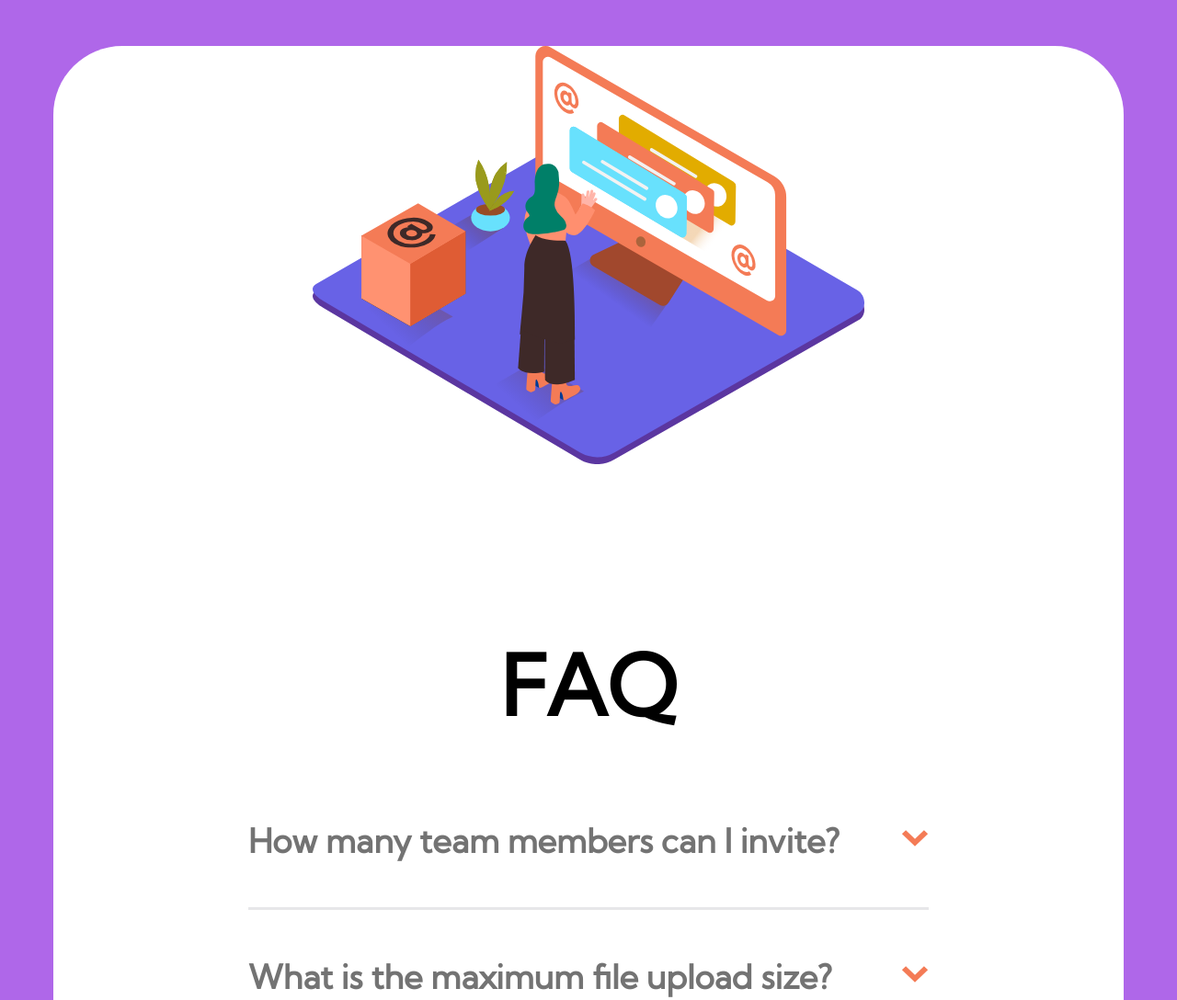
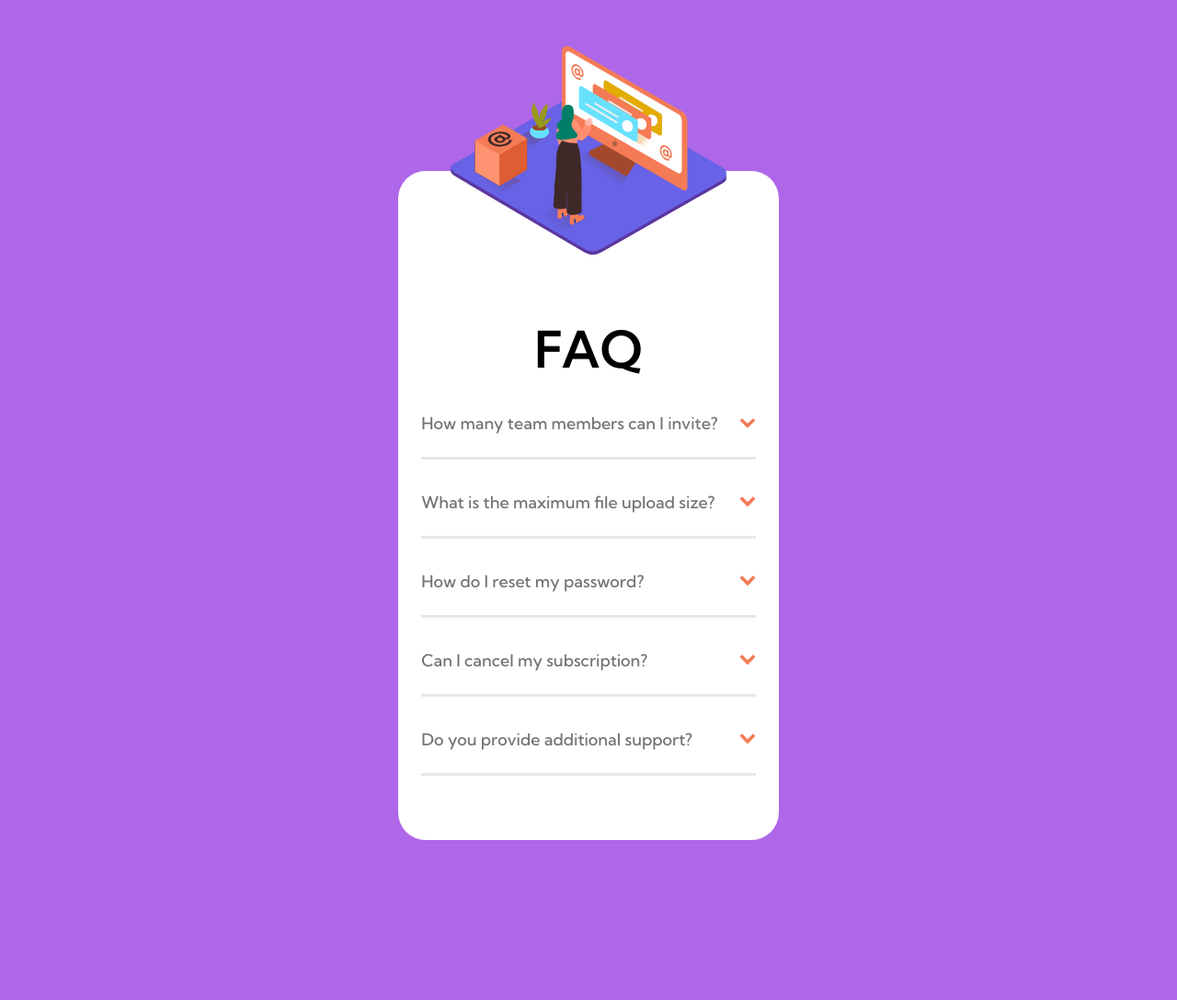
Before and after one commit to victor-oli1999/Frontend-Mentor, a plain HTML site: page Newbie/2) FAQ Accordion card/index.html in a window 1280 px wide. Shown: the top 1088 px of the page at 92% size. Drawn offline with Linux system fonts and the light colour scheme.

Commit message:
Ajuste HTML e reconfiguração CSS.

```diff
--- a/Newbie/2) FAQ Accordion card/faq.js
+++ /dev/null
@@ -1,15 +0,0 @@
-// Reveal Event
-
-const revealBtn = document.querySelector('.reveal-btn');
-
-const hiddenAccordion = document.querySelector('.accordion-hidden');
-
-function revealContent {
-    if(hiddenAccordion.classList.contains('.reveal-btn')) {
-        hiddenAccordion.classList.remove('.reveal-btn')
-    } else {
-        hiddenAccordion.classList.add('.reveal-btn')
-    }
-}
-
-revealBtn.addEventListener('click', revealContent);
--- a/Newbie/2) FAQ Accordion card/index.html
+++ b/Newbie/2) FAQ Accordion card/index.html
@@ -1,23 +1,28 @@
 <!DOCTYPE html>
-<html>
+<html lang="en">
 <head>
-        <link rel="stylesheet" href="styles.css">
+    <meta charset="UTF-8">
+    <meta http-equiv="X-UA-Compatible" content="IE=edge">
+    <meta name="viewport" content="width=device-width, initial-scale=1.0">
     <link rel="preconnect" href="https://fonts.googleapis.com">
 <link rel="preconnect" href="https://fonts.gstatic.com" crossorigin>
-        <link href="https://fonts.googleapis.com/css2?family=Kumbh+Sans&family=Roboto+Slab&display=swap" rel="stylesheet">
+<link href="https://fonts.googleapis.com/css2?family=Kumbh+Sans:wght@400;500;600&display=swap" rel="stylesheet">
+    <link rel="stylesheet" href="styles.css">
+    <script type = "text/javascript" src = "faq.js"></script>
+    <title>FAQ Accordion</title>
 </head>
 
 <body>
-    <section id="card">
-        <section id="image">
+<section class="card">
+    <section class="image">
         <img src="img/illustration-woman-online-mobile.svg">
     </section>
-        <section id="content">
+    <section class="content">
         <h1>FAQ</h1>
-            <article class="accordion">
+        <article class="accordion" onclick="revealContent()">
             <div class="accordion-top">
                 <h2>How many team members can I invite?</h2>
-                <button class="reveal-btn arrow"><img src="img/icon-arrow-down.svg"></button>
+                <img src="img/icon-arrow-down.svg" class="arrow">
             </div>
             <div class="accordion-hidden">
                 <p>No more than 2GB. All files in your account must fit your allotted storage space.</p>
@@ -27,7 +32,7 @@
         <article class="accordion">
         <div class="accordion-top">
             <h2>What is the maximum file upload size?</h2>
-                <button class="arrow reveal-btn"><img src="img/icon-arrow-down.svg"></button>
+            <img src="img/icon-arrow-down.svg" class="arrow">
         </div>
             <div class="accordion-hidden">
                 <p>No more than 2GB. All files in your account must fit your allotted storage space.</p>
@@ -36,7 +41,7 @@
         <article class="accordion">
         <div class="accordion-top">
             <h2>How do I reset my password?</h2>
-                <button class="arrow reveal-btn"><img src="img/icon-arrow-down.svg"></button>
+            <img src="img/icon-arrow-down.svg" class="arrow">
         </div>
             <div class="accordion-hidden">
                 <p>No more than 2GB. All files in your account must fit your allotted storage space.</p>
@@ -45,7 +50,7 @@
         <article class="accordion">
         <div class="accordion-top">
             <h2>Can I cancel my subscription?</h2>
-                <button class="arrow reveal-btn"><img src="img/icon-arrow-down.svg"></button>
+            <img src="img/icon-arrow-down.svg" class="arrow">
         </div>
             <div class="accordion-hidden">
                 <p>No more than 2GB. All files in your account must fit your allotted storage space.</p>
@@ -54,7 +59,7 @@
         <article class="accordion">
         <div class="accordion-top">
             <h2>Do you provide additional support?</h2>
-                <button class="arrow reveal-btn"><img src="img/icon-arrow-down.svg"></button>
+            <img src="img/icon-arrow-down.svg" class="arrow">
         </div>
             <div class="accordion-hidden">
                 <p>No more than 2GB. All files in your account must fit your allotted storage space.</p>
@@ -62,6 +67,5 @@
         </article>
     </section>
 </section>
-    <script src="faq.js"></script>
 </body>
 </html>
--- a/Newbie/2) FAQ Accordion card/styles.css
+++ b/Newbie/2) FAQ Accordion card/styles.css
@@ -1,18 +1,47 @@
+body {
+    background: hsl(273, 75%, 66%);
+    font-family: 'Kumbh Sans', sans-serif;
+}
+h1 {
+    font-size: 55px;
+    margin: 40px 0 0 0;
+    text-align: center;
+}
+h2 {
+    color: rgb(115, 115, 115);
+    font-size: 18px;
+    font-weight: 500;
+}
+
+/* ACCORDION */
+.card {
+    align-items: center;
+    display: flex;
+    flex-direction: column;
+    margin: 50px 25px 250px 25px;
+}
+/* IMAGE */
+.image {
+    position: relative;
+    z-index: 1;
+}
+.image img {
+    width: 100%;
+    height: auto;
+}
+/* CONTENT */
+.content {
+    background: #fff;
+    border-radius: 30px;
+    padding: 120px 25px 70px 25px;
+    position: relative;
+    bottom: 95px;
+}
 .accordion {
     border-bottom: solid hsl(240, 5%, 91%) 3px;
     display: flex;
     flex-direction: column;
-    padding: 20px 0;
-}
-.accordion-hidden {
-    display: none;
-}
-.accordion-hidden.reveal-btn {
-    display: block;
-}
-.accordion img {
-    width: 30px;
-    height: 20px;
+    padding: 20px 0 10px 0;
 }
 .accordion-top {
     align-items: center;
@@ -21,39 +50,18 @@
     justify-content: space-between;
 }
 .arrow {
-    background-color: unset;
-    border: none;
-    padding: 0;
+    padding: 0 0 0 23px;
+    width: 18px;
 }
-body {
-    background: hsl(273, 75%, 66%);
-    font-family: 'Kumbh Sans', sans-serif;
+.accordion-hidden {
+    display: none;
 }
-#content {
-    width: 740px;
+.accordion-hidden.reveal-btn {
+    display: block;
 }
-#card {
-    align-items: center;
-    background: #fff;
-    border-radius: 75px;
-    display: flex;
-    flex-direction: column;
-    margin: 50px 50px 250px 50px;
-    padding: 0 0 120px 0;
-}
-h1 {
-    font-size: 90px;
-    margin: 40px;
-    text-align: center;
-}
-h2 {
-    color: rgb(115, 115, 115);
-    font-size: 36px;
-}
-#image {
-    width: 600px;
-    height: 600px;
-}
+
+
+
 p {
     color: rgb(115, 115, 115);
 }
```
Lines whose indentation alone changed are shown as unchanged.
